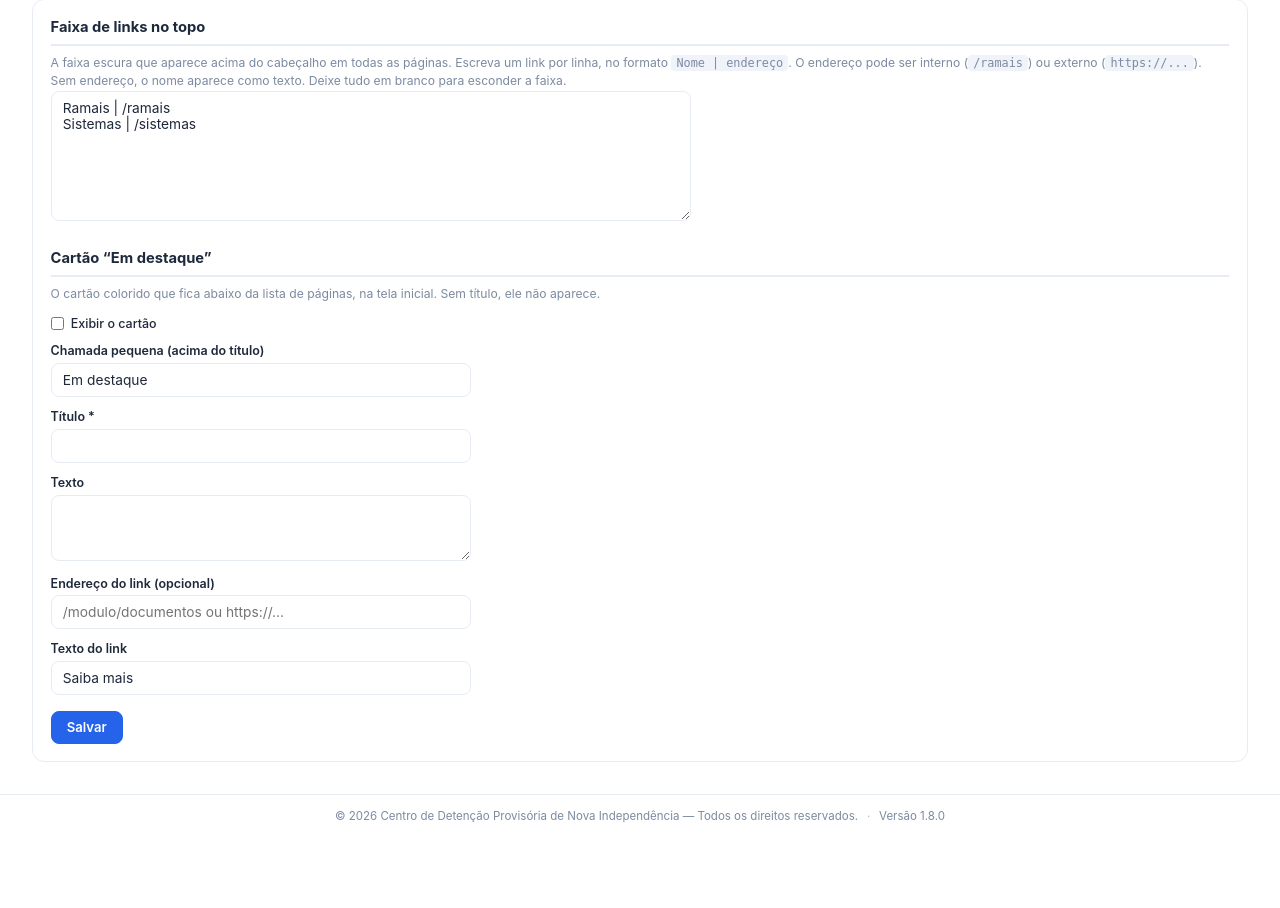
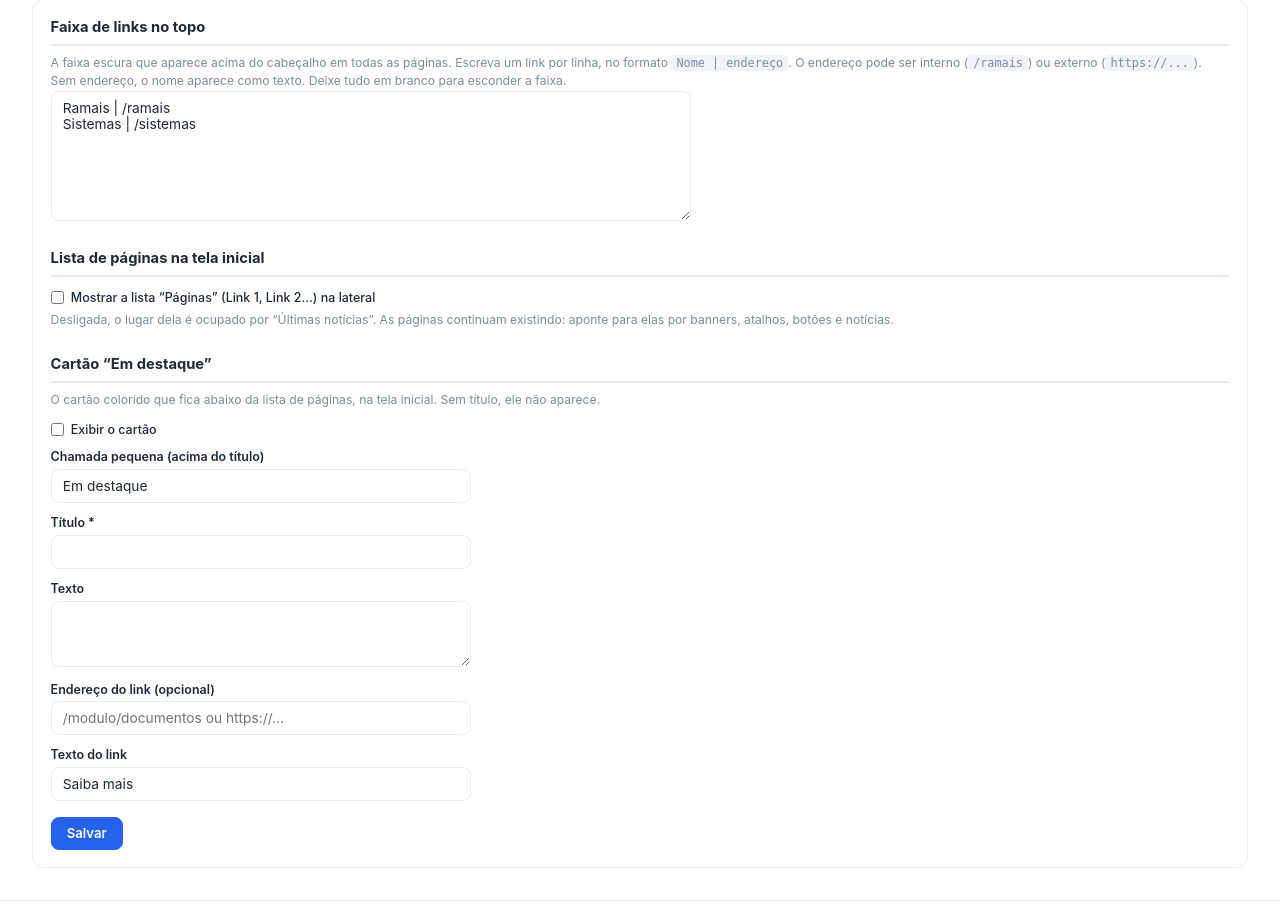
Before and after one commit to jpfagiani/portal, a Flask app: page /admin/navegacao in a window 1280 px wide. Shown: the part 234-1142 px from the top of the page. Before the commit the page ends 1057 px from the top, so only its background shows below. Run offline with Flask 3, Linux system fonts and the light colour scheme; the visitor is signed in with stand-in values (Sample User, id 1); data comes from the database, SQL or seed files in the repository; data that the repository does not hold is empty.

Commit message:
Add files via upload

```diff
--- a/app.py
+++ b/app.py
@@ -501,6 +501,7 @@ PADROES.update({
 PADROES.update({
     # Um link por linha, no formato "Nome | endereço".
     'faixa_links':     'Ramais | /ramais\nSistemas | /sistemas',
+    'lista_paginas_ativa': '0',
     'destaque_ativo':  '0',
     'destaque_rotulo': 'Em destaque',
     'destaque_titulo': '',
@@ -3606,6 +3607,7 @@ def admin_navegacao():
                   if l.strip()][:20]
         novos = {
             'faixa_links':     '\n'.join(l[:200] for l in linhas),
+            'lista_paginas_ativa': '1' if request.form.get('lista_paginas_ativa') else '0',
             'destaque_ativo':  '1' if request.form.get('destaque_ativo') else '0',
             'destaque_rotulo': campo('destaque_rotulo', 40),
             'destaque_titulo': campo('destaque_titulo', 90),
--- a/static/limpo.css
+++ b/static/limpo.css
@@ -356,3 +356,4 @@ a.lp-destaque:hover{background:var(--azul-forte)}
 .lateral-paginas .not-item strong{font-size:.8rem;line-height:1.3}
 .lateral-paginas .not-todas{font-size:.74rem}
 .regiao-topo .cartao[data-larg="3"] .ladrilhos{grid-template-columns:repeat(auto-fill,minmax(190px,1fr))}
+.lateral-paginas>.cartao:first-child{padding-top:0}
--- a/templates/admin_navegacao.html
+++ b/templates/admin_navegacao.html
@@ -15,6 +15,12 @@
       tudo em branco para esconder a faixa.</p>
     <textarea name="faixa_links" rows="7" style="width:100%;max-width:640px"
               placeholder="Ramais | /ramais&#10;Legislação | https://...">{{ cfg.faixa_links }}</textarea>
+
+    <h2 style="margin-top:1.6rem">Lista de páginas na tela inicial</h2>
+    <label class="check"><input type="checkbox" name="lista_paginas_ativa"
+      {{ 'checked' if cfg.lista_paginas_ativa == '1' }}> Mostrar a lista “Páginas” (Link 1, Link 2…) na lateral</label>
+    <p class="dica">Desligada, o lugar dela é ocupado por “Últimas notícias”. As páginas continuam existindo:
+      aponte para elas por banners, atalhos, botões e notícias.</p>
 
     <h2 style="margin-top:1.6rem">Cartão “Em destaque”</h2>
     <p class="dica">O cartão colorido que fica abaixo da lista de páginas, na
```
Also changed, not shown: templates/index.html (+5 -4 lines), tests/test_modulos.py (+7 -0 lines).
